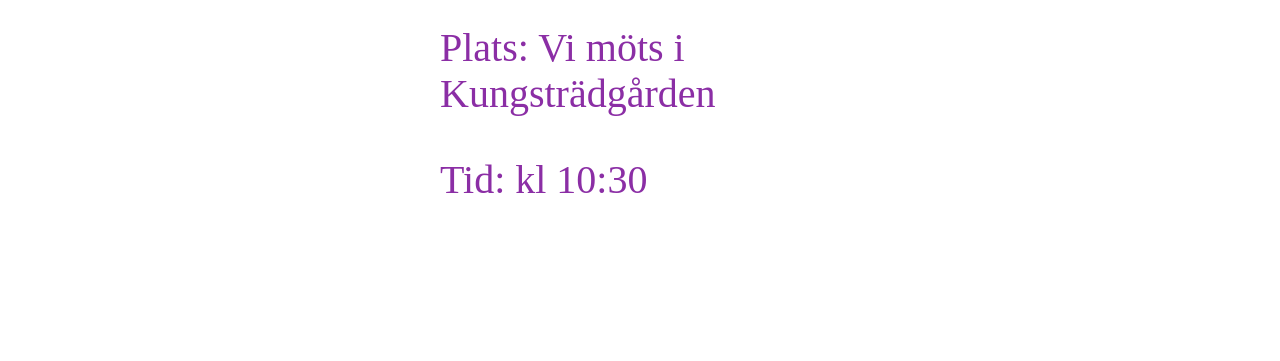
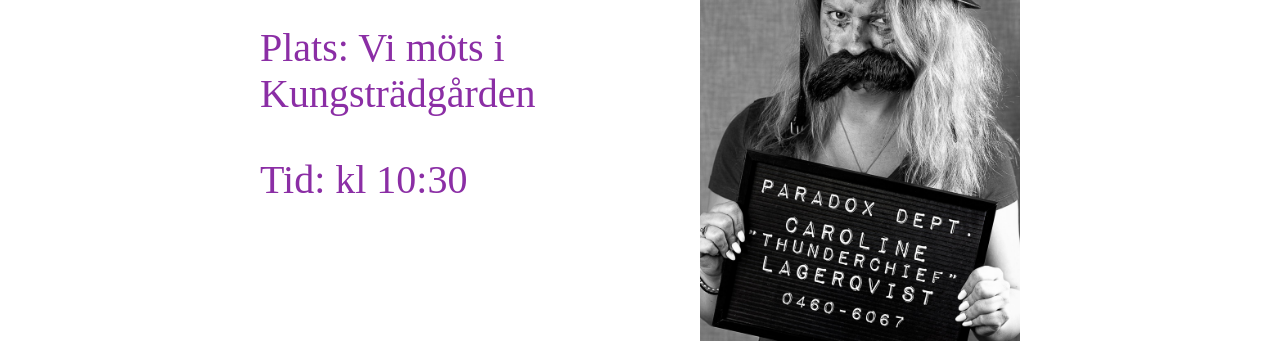
Before and after one commit to Thunderchief1/Thunderchief1.github.io, a plain HTML site: page Praktisk-Info.html in a window 1280 px wide. Shown: the part 696-1057 px from the top of the page. Before the commit the page ends 959 px from the top, so only its background shows below. Drawn offline with Linux system fonts and the light colour scheme.

Commit message:
Lägger till bild under praktisk info

```diff
--- a/Praktisk-Info.html
+++ b/Praktisk-Info.html
@@ -47,7 +47,7 @@
               <p>Tid: kl 10:30</p>
             </div>
 
-
+            <img src="./images/paradoxcaroline.jpg" />
 
           </div>
 
```
Also changed, not shown: images/paradoxcaroline.jpg (renamed from images/bildcaroline.jpg).
